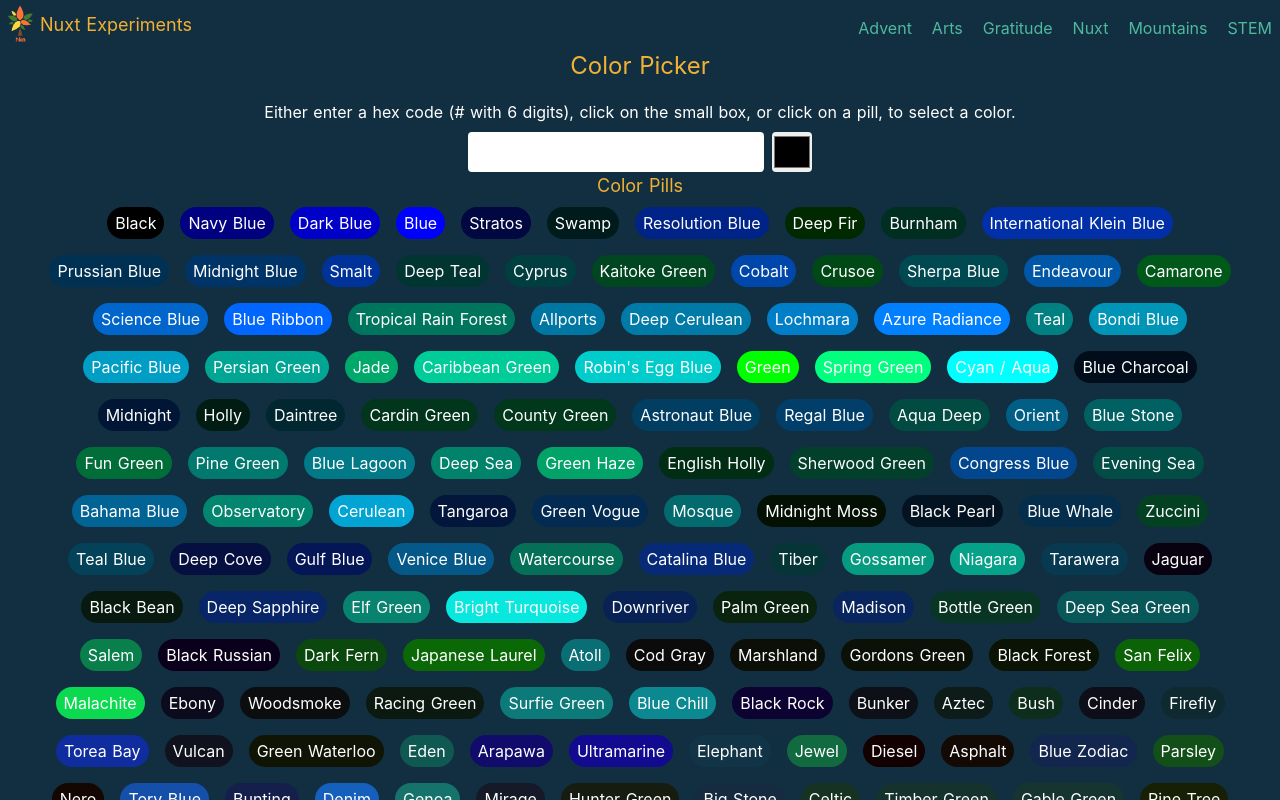
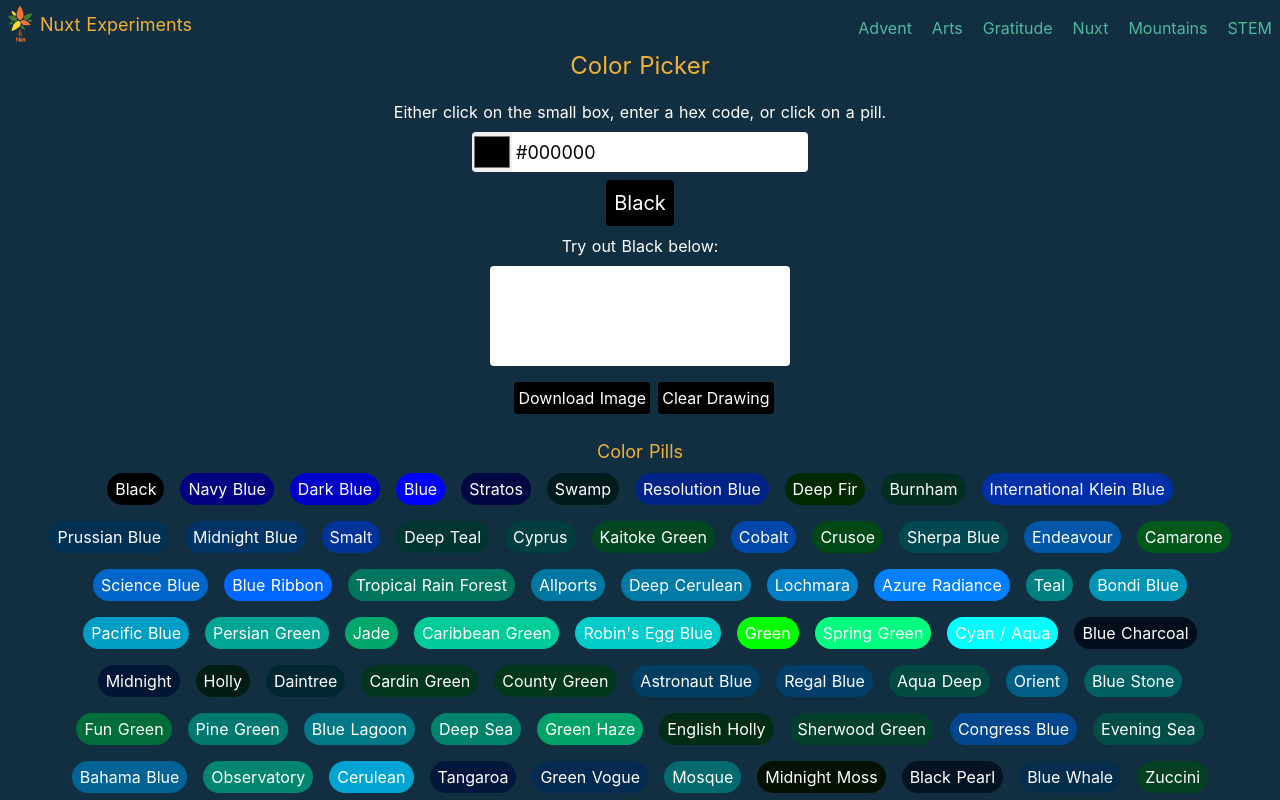
Before and after one commit to ethyl2/nuxt-experiment, a Nuxt app: page /arts/color-picker in a window 1280 px wide. Shown: the top 800 px of the page. Built offline with nearby package versions, Linux system fonts and the light colour scheme.

Commit message:
Adds canvas drawing feature to color-picker

```diff
--- a/pages/arts/color-picker.vue
+++ b/pages/arts/color-picker.vue
@@ -4,35 +4,41 @@
   >
     <h1 class="text-2xl mb-4">Color Picker</h1>
     <p class="mb-2">
-      Either enter a hex code (# with 6 digits), click on the small box, or
-      click on a pill, to select a color.
+      Either click on the small box, enter a hex code, or click on a pill.
     </p>
     <form class="flex flex-col" @submit.prevent="getColorName">
       <div class="flex justify-center items-stretch">
         <input
           v-model="hexColor"
-          type="text"
-          minlength="7"
-          maxlength="7"
-          class="text-black text-lg rounded p-1"
+          class="rounded-l h-10 w-10 outline-none"
+          type="color"
           @input="handleInputChange"
         />
         <input
           v-model="hexColor"
-          class="rounded h-10 w-10 ml-2 outline-none"
-          type="color"
+          type="text"
+          minlength="6"
+          maxlength="7"
+          class="text-black text-lg rounded-r p-1"
           @input="handleInputChange"
         />
       </div>
       <button
         v-if="!nameColor && hexColor"
         type="submit"
-        class="p-1 border bg-black text-white rounded my-2"
+        class="p-1 bg-black text-white rounded my-2 hover:bg-gray-800"
       >
-        Does it have a name?
+        Check to see if it has a name
       </button>
     </form>
-    <p v-if="nameColor" class="py-2">{{ nameColor }}</p>
+    <p v-if="needsName && nameColor" class="py-2">{{ nameColor }}</p>
+    <div
+      v-if="hexColor"
+      class="flex justify-center items-center rounded mx-auto text-xl p-2 m-2"
+      :style="backgroundStyles"
+    >
+      {{ nameColor && !needsName ? nameColor : 'Name me, please!' }}
+    </div>
     <form v-if="needsName" class="py-2 rounded" @submit.prevent="addPill">
       <input
         v-model="newName"
@@ -42,20 +48,44 @@
       <button
         v-if="newName && needsName"
         type="submit"
-        class="p-1 border bg-black text-white rounded my-2"
+        class="p-1 bg-black text-white rounded my-2 hover:bg-gray-800"
       >
         Submit Name
       </button>
     </form>
-    <div
-      v-if="hexColor"
-      class="flex justify-center items-center w-20 h-20 rounded mx-auto text-xl mb-2"
-      :style="backgroundStyles"
-    >
-      😁
+    <p v-if="nameColor && !needsName" class="hidden md:block">
+      Try out {{ nameColor }} below:
+    </p>
+    <div class="invisible bg-white rounded md:visible md:m-2">
+      <canvas
+        id="myCanvas"
+        ref="myCanvas"
+        width="300"
+        height="100"
+        @mousedown="beginDrawing"
+        @mousemove="keepDrawing"
+        @mouseup="stopDrawing"
+      />
+    </div>
+    <div class="hidden items-center justify-center md:flex">
+      <a
+        ref="buttonForDownload"
+        :download="downloadName"
+        href=""
+        class="text-white bg-black p-1 m-2 rounded hover:bg-gray-800"
+        @click="downloadImage"
+        >Download Image</a
+      >
+      <button
+        type="button"
+        class="p-1 bg-black text-white rounded my-2 hover:bg-gray-800"
+        @click="clearCanvas"
+      >
+        Clear Drawing
+      </button>
     </div>
 
-    <h2 class="text-lg">Color Pills</h2>
+    <h2 class="text-lg md:mt-4">Color Pills</h2>
     <div class="flex justify-center items-center flex-wrap">
       <div
         v-for="color in colorNames"
@@ -75,11 +105,15 @@ export default {
   name: 'ColorPicker',
   data() {
     return {
-      nameColor: '',
-      hexColor: '',
+      nameColor: 'Black',
+      hexColor: '#000000',
       needsName: false,
       newName: '',
       newColors: [],
+      x: 0,
+      y: 0,
+      isDrawing: false,
+      canvas: null,
     }
   },
   computed: {
@@ -91,17 +125,31 @@ export default {
         'background-color': this.hexColor,
       }
     },
+    downloadName() {
+      return (
+        'awesome_drawing_with_' +
+        this.nameColor.toLowerCase().replace(/\s+/g, '_') +
+        '.png'
+      )
+    },
+  },
+  mounted() {
+    this.canvas = this.$refs.myCanvas.getContext('2d')
   },
   methods: {
     getColorName() {
       this.hexColor = this.hexColor.toUpperCase()
+      if (this.hexColor[0] !== '#') {
+        this.hexColor = '#' + this.hexColor
+      }
       const colorName = this.colorNames.find(
         (e) => e[0] === this.hexColor.slice(1)
       )
       if (colorName) {
         this.nameColor = colorName[1]
+        this.needsName = false
       } else {
-        this.nameColor = `Sorry, no name found for ${this.hexColor}. What would you call it?`
+        this.nameColor = `Sorry, no name found for ${this.hexColor}. What would you like to call it?`
         this.needsName = true
       }
     },
@@ -121,6 +169,47 @@ export default {
     },
     handleInputChange() {
       this.nameColor = ''
+      this.newName = ''
+    },
+    clearCanvas() {
+      this.canvas.clearRect(0, 0, 300, 100)
+    },
+    drawLine(x1, y1, x2, y2) {
+      const ctx = this.canvas
+      ctx.beginPath()
+      ctx.strokeStyle = this.hexColor
+      ctx.lineWidth = 1
+      ctx.moveTo(x1, y1)
+      ctx.lineTo(x2, y2)
+      ctx.stroke()
+      ctx.closePath()
+    },
+    beginDrawing(e) {
+      this.x = e.offsetX
+      this.y = e.offsetY
+      this.isDrawing = true
+    },
+    keepDrawing(e) {
+      if (this.isDrawing === true) {
+        this.drawLine(this.x, this.y, e.offsetX, e.offsetY)
+        this.x = e.offsetX
+        this.y = e.offsetY
+      }
+    },
+    stopDrawing(e) {
+      if (this.isDrawing === true) {
+        this.drawLine(this.x, this.y, e.offsetX, e.offsetY)
+        this.x = 0
+        this.y = 0
+        this.isDrawing = false
+      }
+    },
+    downloadImage() {
+      const c = this.$refs.myCanvas
+      const button = this.$refs.buttonForDownload
+      // get image URI from canvas object
+      const imageUri = c.toDataURL('image/png')
+      button.href = imageUri
     },
   },
 }
```
Also changed, not shown: 1 other file (tests, documents, lock files or other folders).
